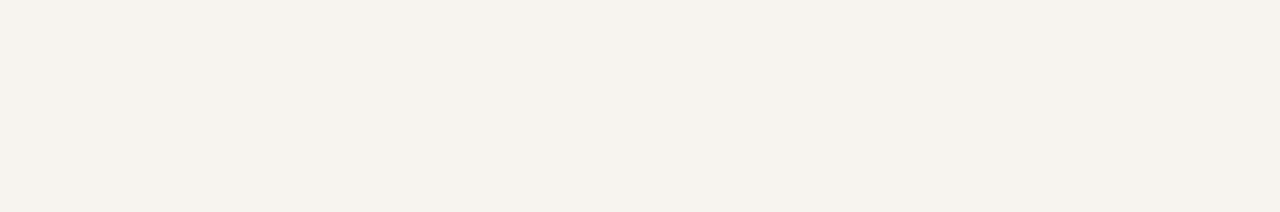
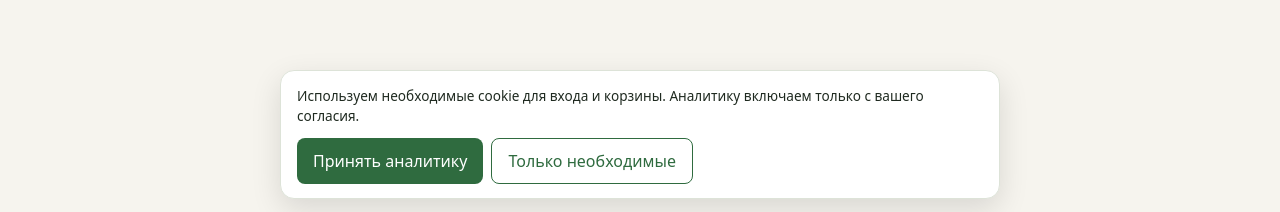
Before and after one commit to romaminsk/plant-market, a Next.js app in the folder clients/storefront/: page /checkout in a window 1280 px wide. Shown: the part 585-797 px from the top of the page. Built offline with nearby package versions, Linux system fonts and the light colour scheme; no server answers.

Commit message:
feat: add consent gated analytics and phase 3 docs

```diff
--- /dev/null
+++ b/clients/storefront/src/app/CookieBanner.tsx
@@ -0,0 +1,41 @@
+'use client';
+
+import { useEffect, useState } from 'react';
+import { readConsent, subscribeToConsent, writeConsent } from '@/lib/consent';
+import type { Consent } from '@/lib/consent';
+
+export function CookieBanner() {
+  const [consent, setConsent] = useState<Consent | null>('all');
+
+  useEffect(() => {
+    const update = () => setConsent(readConsent());
+    update();
+    return subscribeToConsent(update);
+  }, []);
+
+  if (consent !== null) {
+    return null;
+  }
+
+  function choose(value: Consent) {
+    writeConsent(value);
+    setConsent(value);
+  }
+
+  return (
+    <aside className="cookie-banner" role="dialog" aria-label="Cookie и аналитика">
+      <p>
+        Используем необходимые cookie для входа и корзины. Аналитику включаем только с вашего
+        согласия.
+      </p>
+      <div className="cookie-actions">
+        <button type="button" onClick={() => choose('all')}>
+          Принять аналитику
+        </button>
+        <button type="button" className="secondary" onClick={() => choose('essential')}>
+          Только необходимые
+        </button>
+      </div>
+    </aside>
+  );
+}
--- a/clients/storefront/src/app/checkout/page.tsx
+++ b/clients/storefront/src/app/checkout/page.tsx
@@ -5,6 +5,7 @@ import { useEffect, useState } from 'react';
 import { fetchShippingZones, formatPrice } from '@/lib/api';
 import type { ShippingZone } from '@/lib/api';
 import { clearCart, readCart } from '@/lib/cart';
+import { track } from '@/lib/analytics';
 import type { CartItem } from '@/lib/cart';
 
 export default function CheckoutPage() {
@@ -18,7 +19,11 @@ export default function CheckoutPage() {
   const [orderId, setOrderId] = useState('');
 
   useEffect(() => {
-    setItems(readCart());
+    const loaded = readCart();
+    setItems(loaded);
+    if (loaded.length > 0) {
+      track('begin_checkout', { items: loaded.length });
+    }
     fetchShippingZones()
       .then((loaded) => {
         setZones(loaded);
@@ -76,6 +81,10 @@ export default function CheckoutPage() {
       if (!response.ok) {
         throw new Error(payload?.detail ?? `Оплата не прошла (HTTP ${response.status})`);
       }
+      track('purchase', {
+        orderId: payload?.orderId,
+        value: items.reduce((total, item) => total + item.priceMinor * item.quantity, 0),
+      });
       clearCart();
       setOrderId(payload?.orderId ?? '');
       setStatus('done');
--- a/clients/storefront/src/app/globals.css
+++ b/clients/storefront/src/app/globals.css
@@ -418,6 +418,38 @@ button.secondary {
   }
 }
 
+.cookie-banner {
+  position: fixed;
+  right: 1rem;
+  bottom: 1rem;
+  left: 1rem;
+  z-index: 50;
+  display: flex;
+  flex-wrap: wrap;
+  align-items: center;
+  justify-content: space-between;
+  gap: 0.75rem;
+  max-width: 720px;
+  margin: 0 auto;
+  padding: 0.9rem 1rem;
+  background: var(--surface);
+  border: 1px solid var(--line);
+  border-radius: 14px;
+  box-shadow: 0 10px 30px rgb(0 0 0 / 12%);
+}
+
+.cookie-banner p {
+  margin: 0;
+  flex: 1 1 280px;
+  font-size: 0.85rem;
+}
+
+.cookie-actions {
+  display: flex;
+  flex-wrap: wrap;
+  gap: 0.5rem;
+}
+
 .nav-button {
   padding: 0;
   background: none;
--- a/clients/storefront/src/app/layout.tsx
+++ b/clients/storefront/src/app/layout.tsx
@@ -3,6 +3,7 @@ import type { ReactNode } from 'react';
 import Link from 'next/link';
 import { accessToken } from '@/lib/auth';
 import { CartLink } from './CartLink';
+import { CookieBanner } from './CookieBanner';
 import './globals.css';
 
 export const metadata: Metadata = {
@@ -43,6 +44,7 @@ export default async function RootLayout({ children }: Readonly<{ children: Reac
           </nav>
         </header>
         <main className="container">{children}</main>
+        <CookieBanner />
       </body>
     </html>
   );
--- a/clients/storefront/src/app/plants/[id]/RestockForm.tsx
+++ b/clients/storefront/src/app/plants/[id]/RestockForm.tsx
@@ -2,6 +2,7 @@
 
 import { useState } from 'react';
 import type { FormEvent } from 'react';
+import { track } from '@/lib/analytics';
 
 const API_URL = process.env.NEXT_PUBLIC_API_URL ?? 'http://localhost:8080';
 
@@ -30,6 +31,7 @@ export function RestockForm({ targetId, code }: { targetId: string; code: string
         const problem = (await response.json().catch(() => null)) as { detail?: string } | null;
         throw new Error(problem?.detail ?? `Не удалось подписаться (HTTP ${response.status})`);
       }
+      track('restock_subscribe', { targetId, code });
       setState('done');
       setMessage(`Готово: напишем на ${email.trim()}, когда ${code} снова будет в наличии.`);
     } catch (cause) {
--- /dev/null
+++ b/clients/storefront/src/lib/analytics.ts
@@ -0,0 +1,28 @@
+import { hasAnalyticsConsent } from './consent';
+
+export type AnalyticsEvent =
+  | 'view_item'
+  | 'view_item_list'
+  | 'search'
+  | 'apply_filter'
+  | 'add_to_cart'
+  | 'remove_from_cart'
+  | 'begin_checkout'
+  | 'add_shipping_info'
+  | 'add_payment_info'
+  | 'purchase'
+  | 'restock_subscribe';
+
+interface DataLayerWindow extends Window {
+  dataLayer?: Record<string, unknown>[];
+}
+
+/** Marketing/analytics events are emitted only after explicit consent (A12). */
+export function track(event: AnalyticsEvent, payload: Record<string, unknown> = {}): void {
+  if (typeof window === 'undefined' || !hasAnalyticsConsent()) {
+    return;
+  }
+  const target = window as DataLayerWindow;
+  target.dataLayer = target.dataLayer ?? [];
+  target.dataLayer.push({ event, ...payload, ts: new Date().toISOString() });
+}
--- /dev/null
+++ b/clients/storefront/src/lib/consent.ts
@@ -0,0 +1,36 @@
+export type Consent = 'all' | 'essential';
+
+const KEY = 'pm.consent.v1';
+const EVENT = 'pm-consent-changed';
+
+export function readConsent(): Consent | null {
+  if (typeof window === 'undefined') {
+    return null;
+  }
+  const value = window.localStorage.getItem(KEY);
+  return value === 'all' || value === 'essential' ? value : null;
+}
+
+export function writeConsent(consent: Consent): void {
+  if (typeof window === 'undefined') {
+    return;
+  }
+  window.localStorage.setItem(KEY, consent);
+  window.dispatchEvent(new Event(EVENT));
+}
+
+export function hasAnalyticsConsent(): boolean {
+  return readConsent() === 'all';
+}
+
+export function subscribeToConsent(listener: () => void): () => void {
+  if (typeof window === 'undefined') {
+    return () => {};
+  }
+  window.addEventListener(EVENT, listener);
+  window.addEventListener('storage', listener);
+  return () => {
+    window.removeEventListener(EVENT, listener);
+    window.removeEventListener('storage', listener);
+  };
+}
```
Also changed, not shown: clients/storefront/src/app/TrackView.tsx (added, +21 -0 lines), clients/storefront/src/app/catalog/[id]/AddVariantToCart.tsx (+7 -0 lines), clients/storefront/src/app/catalog/[id]/page.tsx (+7 -0 lines), clients/storefront/src/app/plants/[id]/AddToCart.tsx (+7 -0 lines), clients/storefront/src/app/plants/[id]/page.tsx (+7 -0 lines), 4 other files (tests, documents, lock files or other folders).
